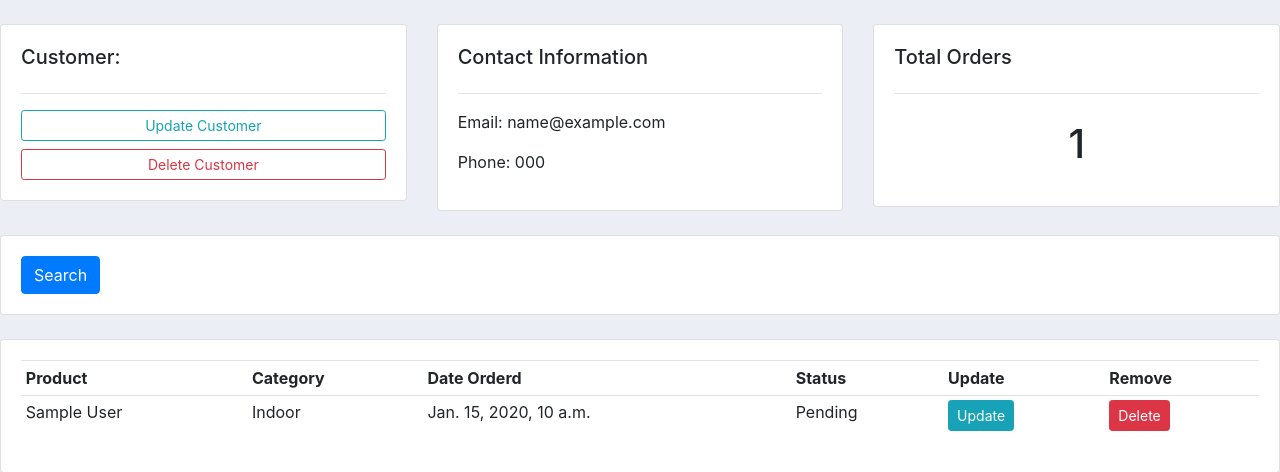
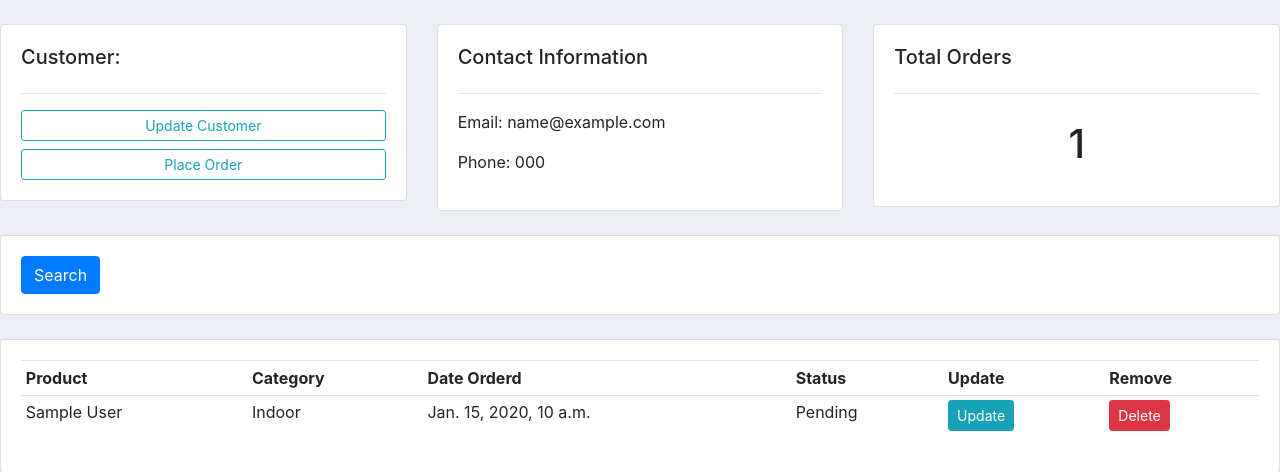
Before and after one commit to ktv-sky/crm, a Django app: page /customer/1/ in a window 1280 px wide. Shown: the part 66-538 px from the top of the page. Run offline with Django 3.2, Linux system fonts and the light colour scheme; tables that the repository leaves empty hold one stand-in row (values such as "Sample post"); some libraries are stand-ins or nearby versions.

Commit message:
Edit creating orders things

```diff
--- a/accounts/templates/accounts/customer.html
+++ b/accounts/templates/accounts/customer.html
@@ -10,7 +10,7 @@
 			<h5>Customer:</h5>
 			<hr>
 			<a class="btn btn-outline-info  btn-sm btn-block" href="">Update Customer</a>
-			<a class="btn btn-outline-danger  btn-sm btn-block" href="">Delete Customer</a>
+			<a class="btn btn-outline-info  btn-sm btn-block" href="{% url 'create_order' customer.id %}">Place Order</a>
 
 		</div>
 	</div>
--- a/accounts/templates/accounts/dashboard.html
+++ b/accounts/templates/accounts/dashboard.html
@@ -36,7 +36,6 @@
     <h5>LAST 5 ORDERS</h5>
     <hr>
     <div class="card card-body">
-      <a class="btn btn-primary btn-sm btn-block" href="{% url 'create_order' %}">Create Order</a>
       <table class="table table-sm">
         <tr>
           <th>Product</th>
--- a/accounts/urls.py
+++ b/accounts/urls.py
@@ -7,7 +7,10 @@ urlpatterns = [
     path('', views.home, name='home'),
     path('products/', views.products, name='products'),
     path('customer/<int:customer_id>/', views.customer, name='customer'),
-    path('create_order/', views.create_order, name="create_order"),
+    path(
+        'create_order/<int:customer_id>', views.create_order,
+        name="create_order"
+    ),
     path(
         'update_order/<int:order_id>/', views.update_order,
         name='update_order'
--- a/accounts/views.py
+++ b/accounts/views.py
@@ -42,14 +42,18 @@ def customer(request, customer_id):
     })
 
 
-def create_order(request):
-    form = OrderForm(request.POST or None)
-    if form.is_valid():
-        form.save()
-        return redirect('home')
+def create_order(request, customer_id):
+    customer = get_object_or_404(Customer, id=customer_id)
+    form = OrderForm(initial={'customer': customer})
+    if request.method == 'POST':
+        form = OrderForm(data=request.POST)
+        if form.is_valid():
+            form.save()
+            return redirect('home')
 
     return render(request, 'accounts/order_form.html', {
-        'form': form
+        'form': form,
+        'customer': customer
     })
 
 
```
